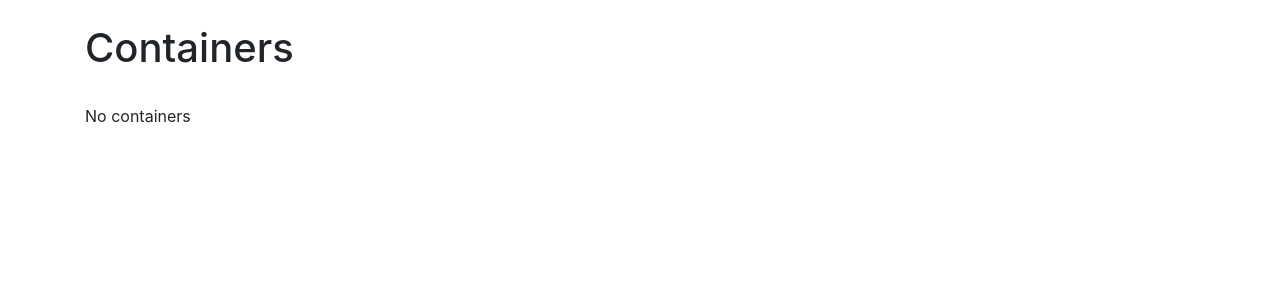
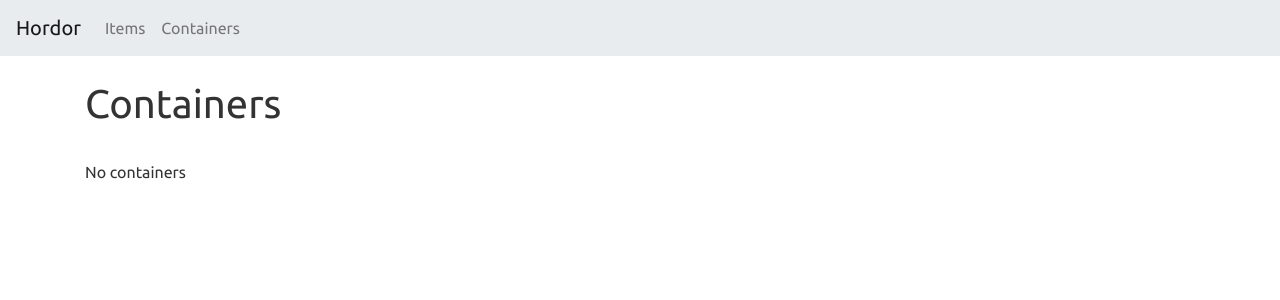
Before and after one commit to tim-fan/hordor, a Django app: page /inventory/container/tree/ in a window 1280 px wide. Shown: the top 300 px of the page. Run offline with Django 3.2, Linux system fonts and the light colour scheme; data that the repository does not hold is empty; some libraries are stand-ins or nearby versions.

Commit message:
Multiple additions: * change bootstrap style * add navrbar * add container with contacts card template * add screenshot to readme

```diff
--- a/home_inventory/inventory/templates/inventory/base.html
+++ b/home_inventory/inventory/templates/inventory/base.html
@@ -7,10 +7,14 @@
     <meta name="viewport" content="width=device-width, initial-scale=1, shrink-to-fit=no">
 
     <!-- Bootstrap CSS -->
-    <link rel="stylesheet" href="https://stackpath.bootstrapcdn.com/bootstrap/4.5.2/css/bootstrap.min.css"
-        integrity="sha384-JcKb8q3iqJ61gNV9KGb8thSsNjpSL0n8PARn9HuZOnIxN0hoP+VmmDGMN5t9UJ0Z" crossorigin="anonymous">
+    <!-- <link rel="stylesheet" href="https://stackpath.bootstrapcdn.com/bootstrap/4.5.2/css/bootstrap.min.css"
+        integrity="sha384-JcKb8q3iqJ61gNV9KGb8thSsNjpSL0n8PARn9HuZOnIxN0hoP+VmmDGMN5t9UJ0Z" crossorigin="anonymous"> -->
 
-    <title>Home Inventory</title>
+    <!-- bootstrap theme from https://www.bootstrapcdn.com/bootswatch/-->
+    <link rel="stylesheet" href="https://stackpath.bootstrapcdn.com/bootswatch/4.5.2/united/bootstrap.min.css">
+    <link rel=" stylesheet" href="https://cdnjs.cloudflare.com/ajax/libs/font-awesome/4.7.0/css/font-awesome.min.css">
+
+    <title>Hordor</title>
 
     <style>
         @media (min-width: 100px) {
@@ -36,10 +40,35 @@
                 column-count: 8;
             }
         }
+
+        [data-toggle="collapse"] .fa:before {
+            content: "\f139";
+        }
+
+        [data-toggle="collapse"].collapsed .fa:before {
+            content: "\f13a";
+        }
     </style>
 </head>
 
 <body>
+    <nav class="navbar navbar-expand-lg navbar-light bg-light ">
+        <a class="navbar-brand" href="{% url 'inventory:index' %}">Hordor</a>
+        <button class="navbar-toggler" type="button" data-toggle="collapse" data-target="#navbarSupportedContent"
+            aria-controls="navbarSupportedContent" aria-expanded="false" aria-label="Toggle navigation">
+            <span class="navbar-toggler-icon"></span>
+        </button>
+        <div class="collapse navbar-collapse" id="navbarNavDropdown">
+            <ul class="navbar-nav">
+                <li class="nav-item">
+                    <a class="nav-link" href="{% url 'inventory:item_list' %}">Items</a>
+                </li>
+                <li class="nav-item">
+                    <a class="nav-link" href="{% url 'inventory:container_tree' %}">Containers</a>
+                </li>
+            </ul>
+        </div>
+    </nav>
     {% block content %}
     {% endblock %}
 
--- a/home_inventory/inventory/templates/inventory/container_list.html
+++ b/home_inventory/inventory/templates/inventory/container_list.html
@@ -2,7 +2,6 @@
 {% block content %}
 <div class="container">
     <h1>Containers</h1>
-
 </div>
 
 <div class="container">
--- a/home_inventory/inventory/templates/inventory/index.html
+++ b/home_inventory/inventory/templates/inventory/index.html
@@ -2,8 +2,6 @@
 {% block content %}
 
 <div class="container pb-4 pt-4">
-    <h1 class="pb-4">Home Inventory</h1>
-
     <a href="{% url 'inventory:new_item' %}">Create new item</a><br />
     <a href="{% url 'inventory:new_container' %}">Create new container</a>
 </div>
--- a/home_inventory/inventory/templates/inventory/tree_view.html
+++ b/home_inventory/inventory/templates/inventory/tree_view.html
@@ -4,38 +4,10 @@
     <h1>Containers</h1>
 </div>
 
-<div class="container" id="accordion">
+<div class="container pb-4">
     {% if container_list %}
     {% for container in container_list %}
-    <div class="card">
-        <!-- <img class="card-img-top w-25" src="{{ container.photo.url }}" alt="{{ container.name }}" /> -->
-        <div class="card-header" id="container-header-{{ container.pk }}">
-            <h5 class="mb-0">
-                <button class="btn btn-link" data-toggle="collapse" data-target="#container-body-{{ container.pk }}"
-                    aria-expanded="true" aria-controls="container-body-{{ container.pk }}">
-                    {{ container.name }}
-                </button>
-            </h5>
-        </div>
-
-        <div id="container-body-{{ container.pk }}" class="collapse"
-            aria-labelledby="container-header-{{ container.pk }}" data-parent="#accordion">
-            <div class="card-body">
-                <h3>Contents:</h3>
-                {% if container.stored_items.first or container.stored_containers.first %}
-
-                <h5>Items:</h5>
-                {% include "inventory/components/item_list.html" with item_list=container.stored_items.all %}
-                <h5>Containers:</h5>
-                {% include "inventory/components/container_list.html" with container_list=container.stored_containers.all %}
-
-                {% else %}
-                <p>No items in container</p>
-                {% endif %}
-            </div>
-        </div>
-
-    </div>
+    {% include "inventory/components/container_with_contents_card.html" %}
     {% endfor %}
     {% else %}
     <p>No containers</p>
```
Also changed, not shown: home_inventory/inventory/templates/inventory/components/container_with_contents_card.html (added, +45 -0 lines), README.md, 1 other file.
